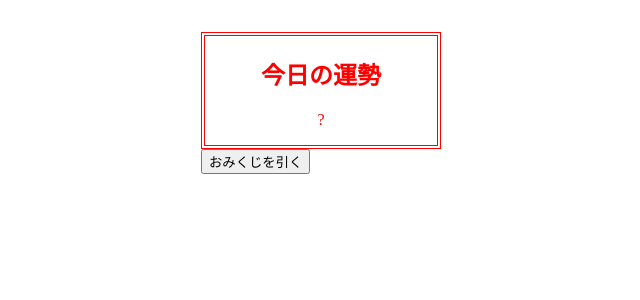
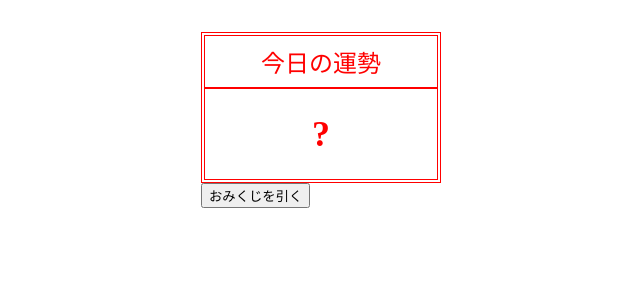
Before and after one commit to umedanaoyuki/omikuji, a React (Create React App) app: page / in a window 1280 px wide. Shown: the top 300 px of the page, without its empty margins (319-959 px from the left). Built offline with nearby package versions, Linux system fonts and the light colour scheme.

Commit message:
cssで調整

```diff
--- a/src/App.css
+++ b/src/App.css
@@ -10,3 +10,17 @@ section {
     text-align: center;
     color: red;
 }
+
+h1 {
+    margin: 0;
+    border-bottom: 2px solid;
+    font-weight: normal;
+    padding: 8px 0;
+}
+
+p {
+    margin: 0;
+    font-weight: bold;
+    font-size: 36px;
+    padding: 24px 0;
+}
```
